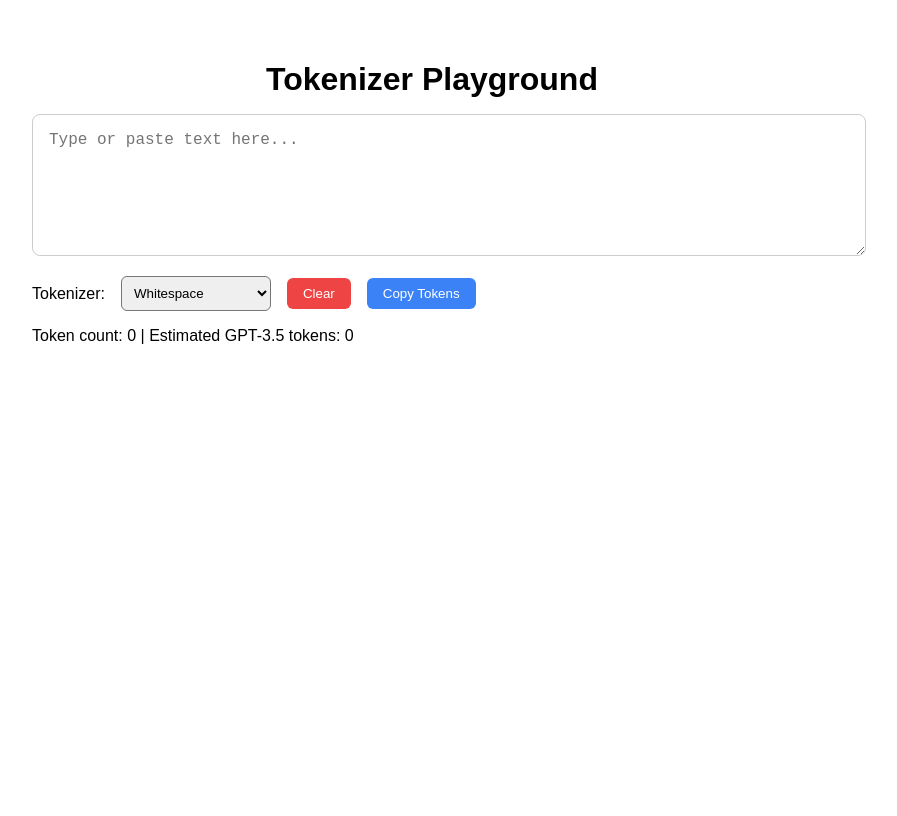
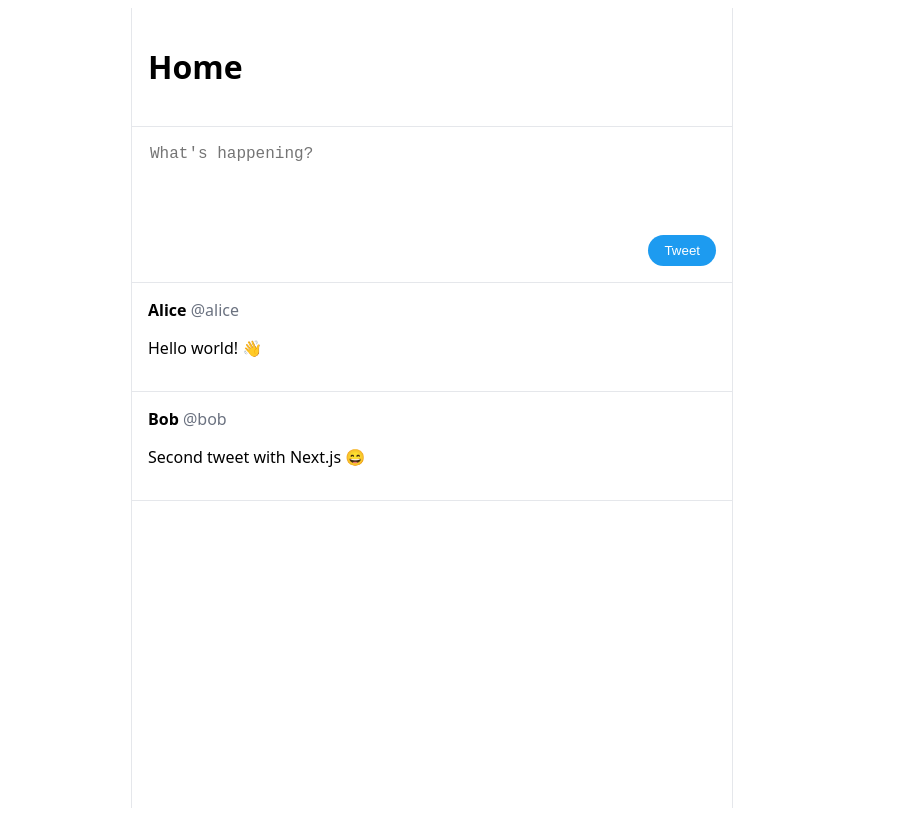
Before and after one commit to nitisbig/codex-, a Next.js app: page / in a window 1280 px wide. Shown: the whole page, without its empty margins (208-1105 px from the left). Built offline with nearby package versions, Linux system fonts and the light colour scheme.

Commit message:
Replace tokenizer page with simple Twitter-like UI

```diff
--- a/pages/index.js
+++ b/pages/index.js
@@ -1,80 +1,106 @@
-import { useEffect, useState } from 'react';
+import { useState } from 'react';
 
-// Simple tokenizers for demonstration
-const TOKENIZERS = {
-  whitespace: (text) => text.trim().split(/\s+/).filter(Boolean),
-  punctuation: (text) => text.match(/\w+|[^\s\w]/g) || [],
-  character: (text) => Array.from(text),
-};
+const initialTweets = [
+  { id: 1, author: 'Alice', handle: '@alice', content: 'Hello world! 👋' },
+  { id: 2, author: 'Bob', handle: '@bob', content: 'Second tweet with Next.js 😄' },
+];
 
 export default function Home() {
-  const [text, setText] = useState('');
-  const [mode, setMode] = useState('whitespace');
-  const [tokens, setTokens] = useState([]);
+  const [tweets, setTweets] = useState(initialTweets);
+  const [draft, setDraft] = useState('');
 
-  useEffect(() => {
-    const tokenizer = TOKENIZERS[mode];
-    setTokens(tokenizer(text));
-  }, [text, mode]);
-
-  const copyTokens = () => {
-    if (navigator?.clipboard) {
-      navigator.clipboard.writeText(tokens.join(' '));
-    }
+  const postTweet = () => {
+    const text = draft.trim();
+    if (!text) return;
+    const newTweet = {
+      id: Date.now(),
+      author: 'You',
+      handle: '@you',
+      content: text,
+    };
+    setTweets([newTweet, ...tweets]);
+    setDraft('');
   };
 
-  const estimatedTokens = Math.ceil(text.length / 4);
+  return (
+    <div className="container">
+      <header className="header">
+        <h1>Home</h1>
+      </header>
 
-  return (
-    <div style={{ maxWidth: '800px', margin: '0 auto', padding: '2rem', fontFamily: 'sans-serif' }}>
-      <h1 style={{ fontSize: '2rem', textAlign: 'center', marginBottom: '1rem' }}>
-        Tokenizer Playground
-      </h1>
-      <textarea
-        value={text}
-        onChange={(e) => setText(e.target.value)}
-        rows={6}
-        placeholder="Type or paste text here..."
-        style={{ width: '100%', padding: '1rem', fontSize: '1rem', border: '1px solid #ccc', borderRadius: '0.5rem' }}
-      />
-      <div style={{ display: 'flex', alignItems: 'center', marginTop: '1rem', gap: '1rem', flexWrap: 'wrap' }}>
-        <label htmlFor="mode">Tokenizer:</label>
-        <select
-          id="mode"
-          value={mode}
-          onChange={(e) => setMode(e.target.value)}
-          style={{ padding: '0.5rem', borderRadius: '0.375rem' }}
-        >
-          <option value="whitespace">Whitespace</option>
-          <option value="punctuation">Punctuation Aware</option>
-          <option value="character">Character</option>
-        </select>
-        <button
-          onClick={() => setText('')}
-          style={{ padding: '0.5rem 1rem', borderRadius: '0.375rem', border: 'none', backgroundColor: '#ef4444', color: '#fff', cursor: 'pointer' }}
-        >
-          Clear
-        </button>
-        <button
-          onClick={copyTokens}
-          style={{ padding: '0.5rem 1rem', borderRadius: '0.375rem', border: 'none', backgroundColor: '#3b82f6', color: '#fff', cursor: 'pointer' }}
-        >
-          Copy Tokens
-        </button>
-      </div>
-      <p style={{ marginTop: '1rem' }}>
-        Token count: {tokens.length} | Estimated GPT-3.5 tokens: {estimatedTokens}
-      </p>
-      <div style={{ display: 'flex', flexWrap: 'wrap', gap: '0.5rem', marginTop: '1rem' }}>
-        {tokens.map((tok, idx) => (
-          <code
-            key={idx}
-            style={{ padding: '0.25rem 0.5rem', background: '#f3f4f6', borderRadius: '0.25rem' }}
-          >
-            {tok}
-          </code>
+      <section className="composer">
+        <textarea
+          value={draft}
+          onChange={(e) => setDraft(e.target.value)}
+          placeholder="What's happening?"
+        />
+        <button onClick={postTweet}>Tweet</button>
+      </section>
+
+      <ul className="feed">
+        {tweets.map((tweet) => (
+          <li key={tweet.id} className="tweet">
+            <strong>
+              {tweet.author} <span className="handle">{tweet.handle}</span>
+            </strong>
+            <p>{tweet.content}</p>
+          </li>
         ))}
-      </div>
+      </ul>
+
+      <style jsx>{`
+        .container {
+          max-width: 600px;
+          margin: 0 auto;
+          border-left: 1px solid #e5e7eb;
+          border-right: 1px solid #e5e7eb;
+          min-height: 100vh;
+          font-family: system-ui, sans-serif;
+        }
+        .header {
+          position: sticky;
+          top: 0;
+          background: #fff;
+          padding: 1rem;
+          border-bottom: 1px solid #e5e7eb;
+        }
+        .composer {
+          padding: 1rem;
+          border-bottom: 1px solid #e5e7eb;
+          display: flex;
+          flex-direction: column;
+        }
+        .composer textarea {
+          border: none;
+          resize: none;
+          min-height: 80px;
+          outline: none;
+          font-size: 1rem;
+        }
+        .composer button {
+          align-self: flex-end;
+          background: #1d9bf0;
+          color: #fff;
+          border: none;
+          padding: 0.5rem 1rem;
+          border-radius: 9999px;
+          cursor: pointer;
+          margin-top: 0.5rem;
+        }
+        .feed {
+          list-style: none;
+          margin: 0;
+          padding: 0;
+        }
+        .tweet {
+          padding: 1rem;
+          border-bottom: 1px solid #e5e7eb;
+        }
+        .handle {
+          color: #6b7280;
+          font-weight: normal;
+        }
+      `}</style>
     </div>
   );
 }
```
